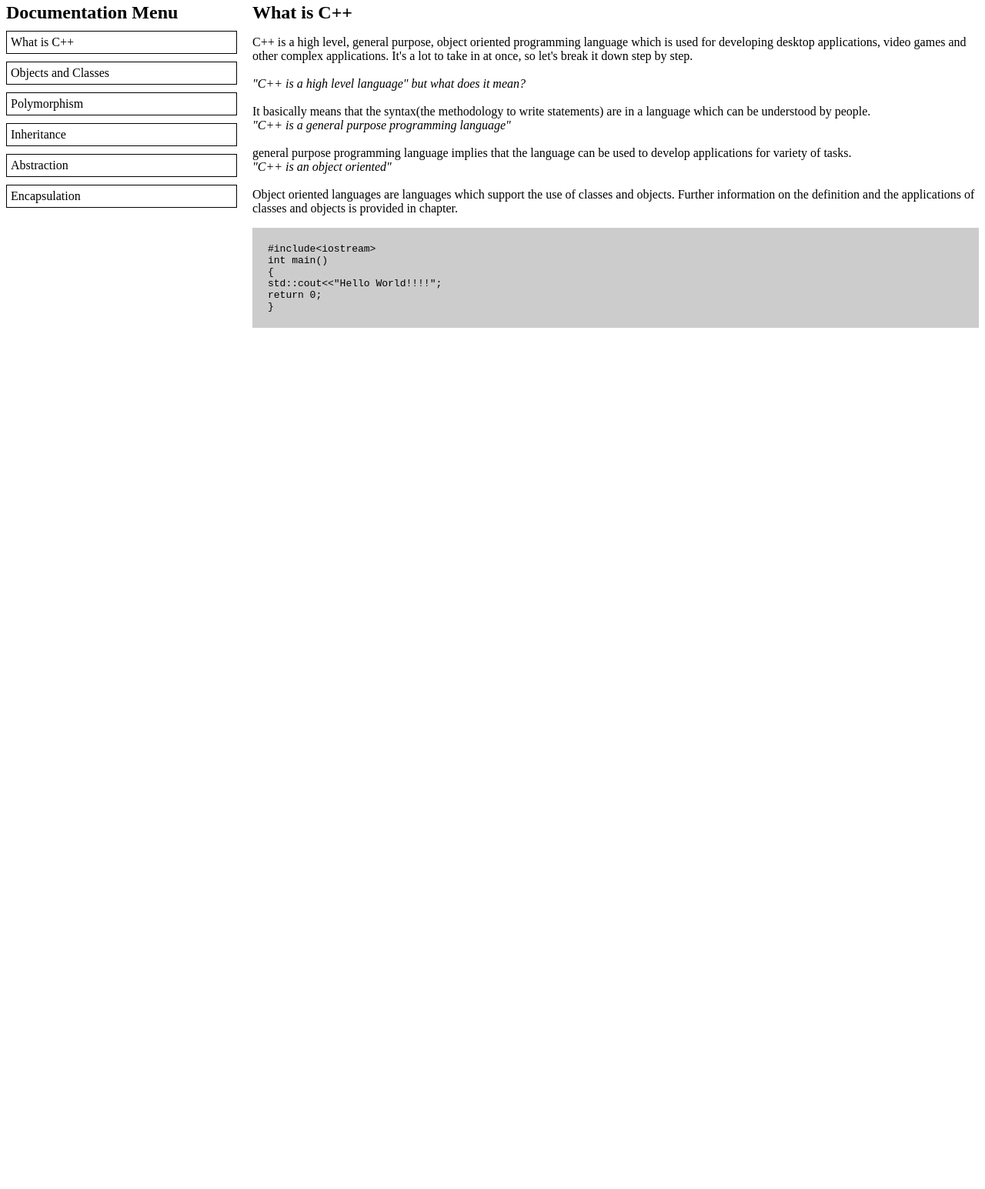
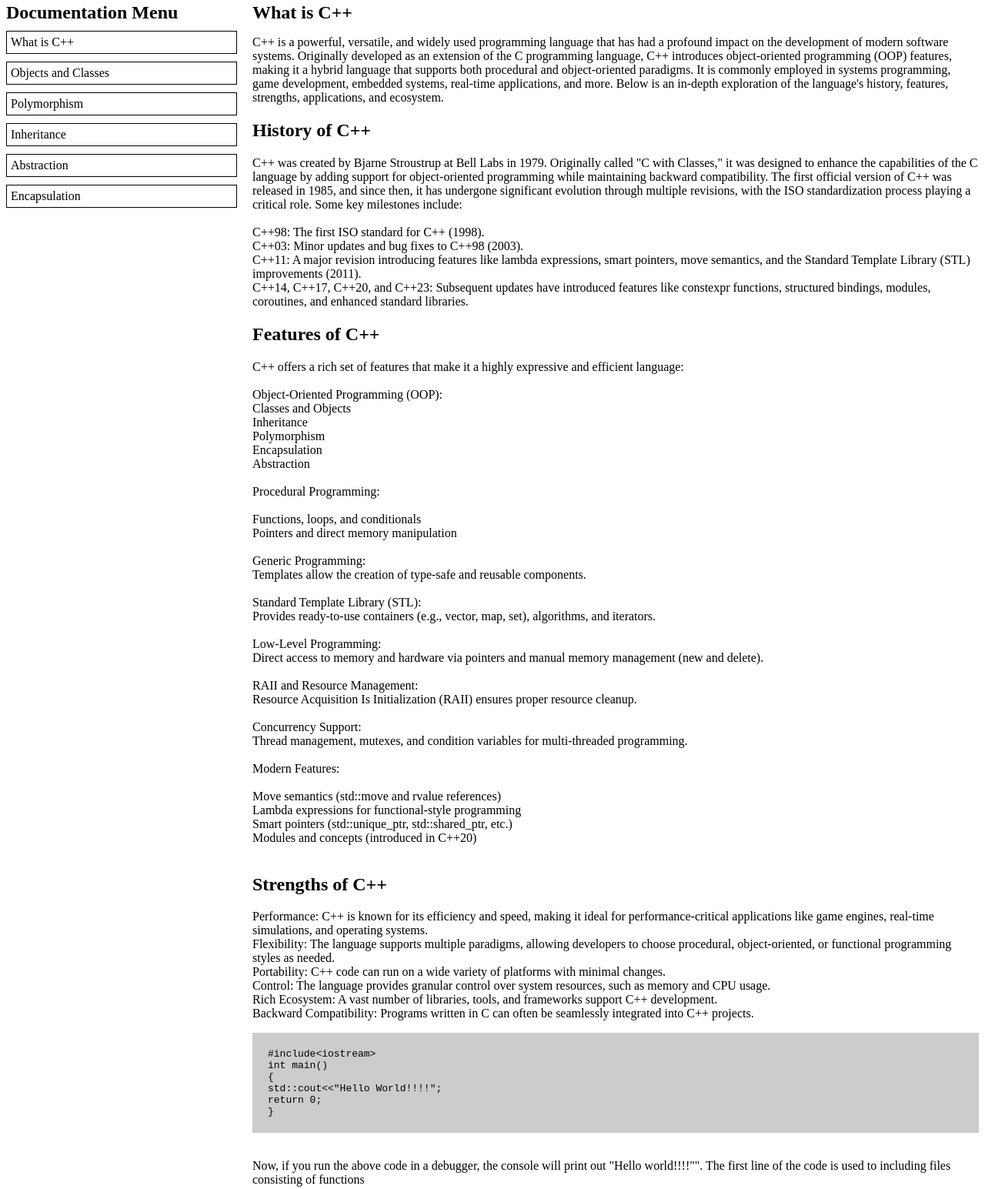
Before and after one commit to Verticraze/DocumentationWebsite, a plain HTML site: page index.html in a window 1280 px wide. Shown: the part 5-1550 px from the top of the page at 77% size. Before the commit the page ends 800 px from the top, so only its background shows below. Drawn offline with Linux system fonts and the light colour scheme.

Commit message:
Updated the contents of introduction

```diff
--- a/index.html
+++ b/index.html
@@ -18,21 +18,77 @@
                 <section>
                     <header>What is C++</header>
                     <p>
-                            C++ is a high level, general purpose, object oriented programming language which is used for developing desktop applications,
-                            video games and other complex applications. It's a lot to take in at once, so let's break it down step by step.<br><br>
+                        C++ is a powerful, versatile, and widely used programming language that has had a profound impact on the development of modern software systems.
+                        Originally developed as an extension of the C programming language, C++ introduces object-oriented programming (OOP) features, making it a hybrid language that supports both procedural and object-oriented paradigms.
+                        It is commonly employed in systems programming, game development, embedded systems, real-time applications, and more. Below is an in-depth exploration of the language's history, features, strengths, applications, and ecosystem.
+                    </p>
+                    <h1>History of C++</h1>
+                    <p>
+                        C++ was created by Bjarne Stroustrup at Bell Labs in 1979. Originally called "C with Classes," it was designed to enhance the capabilities of the C language by adding support for object-oriented programming while maintaining backward compatibility.
+                        The first official version of C++ was released in 1985, and since then, it has undergone significant evolution through multiple revisions, with the ISO standardization process playing a critical role. Some key milestones include:<br><br>
 
-                            <i>"C++ is a high level language" but what does it mean?</i><br><br>
+                        C++98: The first ISO standard for C++ (1998).<br>
+                        C++03: Minor updates and bug fixes to C++98 (2003).<br>
+                        C++11: A major revision introducing features like lambda expressions, smart pointers, move semantics, and the Standard Template Library (STL) improvements (2011).<br>
+                        C++14, C++17, C++20, and C++23: Subsequent updates have introduced features like constexpr functions, structured bindings, modules, coroutines, and enhanced standard libraries.<br>
+                    </p>
 
-                            It basically means that the syntax(the methodology to write statements) are in a language which can be understood by people.<br>
+                    <h1>Features of C++</h1>
 
-                            <i>"C++ is a general purpose programming language"</i><br><br>
+                    <p>
+                        C++ offers a rich set of features that make it a highly expressive and efficient language:
+                        <br><br>
+                        Object-Oriented Programming (OOP):<br>
+                            Classes and Objects<br>
+                            Inheritance<br>
+                            Polymorphism<br>
+                            Encapsulation<br>
+                            Abstraction<br>
+                        <br>
+                        Procedural Programming:<br><br>
+                            Functions, loops, and conditionals<br>
+                            Pointers and direct memory manipulation<br>
+                        <br>
+                        Generic Programming:<br>
+                            Templates allow the creation of type-safe and reusable components.<br>
+                        <br>
+                        Standard Template Library (STL):<br>
+                            Provides ready-to-use containers (e.g., vector, map, set), algorithms, and iterators.<br>
+                        <br>
+                        Low-Level Programming:<br>
+                            Direct access to memory and hardware via pointers and manual memory management (new and delete).<br>
+                        <br>
+                        RAII and Resource Management:<br>
+                            Resource Acquisition Is Initialization (RAII) ensures proper resource cleanup.<br>
+                        <br>
+                        Concurrency Support:<br>
+                            Thread management, mutexes, and condition variables for multi-threaded programming.<br>
+                        <br>
+                        Modern Features:<br><br>
+                            Move semantics (std::move and rvalue references)<br>
+                            Lambda expressions for functional-style programming<br>
+                            Smart pointers (std::unique_ptr, std::shared_ptr, etc.)<br>
+                            Modules and concepts (introduced in C++20)<br>
+                            <br>
+                    </p>
 
-                            general purpose programming language implies that the language can be used to develop applications for variety of tasks.<br>
+                    <h1> Strengths of C++</h1>
 
-                            <i>"C++ is an object oriented"</i><br><br>
+                    <p>
+                        Performance: C++ is known for its efficiency and speed, making it ideal for performance-critical applications like game engines, real-time simulations, and operating systems.
+                        <br>
+                        Flexibility: The language supports multiple paradigms, allowing developers to choose procedural, object-oriented, or functional programming styles as needed.
+                        <br>
+                        Portability: C++ code can run on a wide variety of platforms with minimal changes.
+                        <br>
+                        Control: The language provides granular control over system resources, such as memory and CPU usage.
+                        <br>
+                        Rich Ecosystem: A vast number of libraries, tools, and frameworks support C++ development.
+                        <br>
+                        Backward Compatibility: Programs written in C can often be seamlessly integrated into C++ projects.
+                        <br>
+                    </p>
 
-                            Object oriented languages are languages which support the use of classes and objects. Further information on the definition and the applications of classes and objects is provided in chapter.<br>
-                    </p>
                     <code>
                         #include&lt;iostream&gt;
                         <br>
@@ -47,6 +103,10 @@
                         }
                         <br>
                     </code>
+                    <br>
+                    <p>
+                        Now, if you run the above code in a debugger, the console will print out "Hello world!!!!"". The first line of the code is used to including files consisting of functions <br>
+                    </p>
                 </section>
             </main>
     </body>
```
